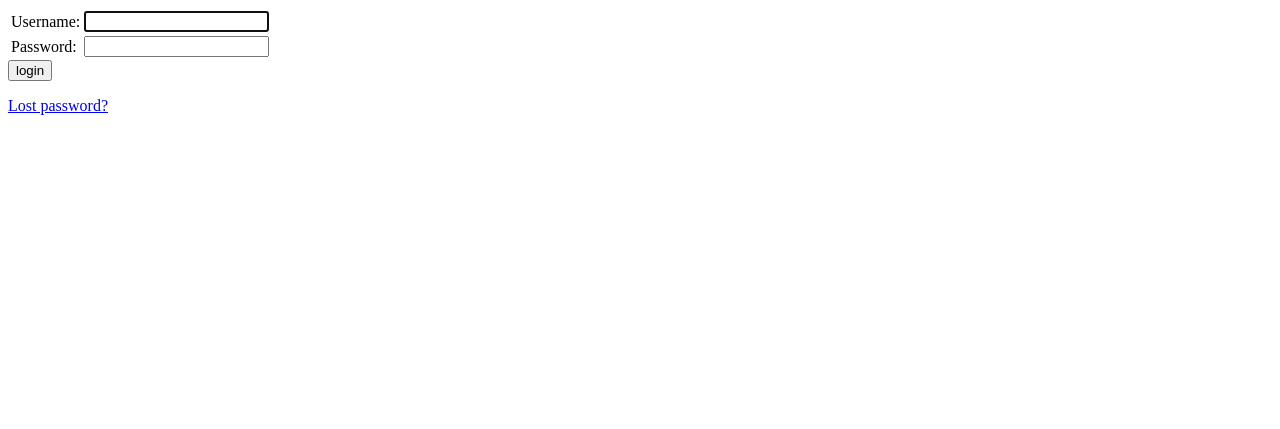
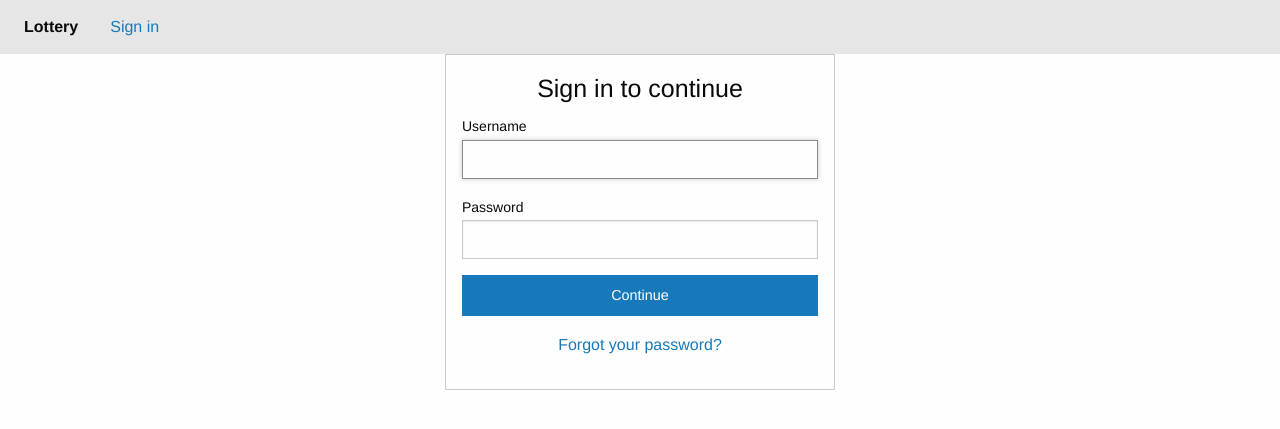
Before and after one commit to evan10s/lottery-v2, a Django app: page /login/ in a window 1280 px wide. Shown: the top 429 px of the page. Run offline with Django 3.2, Linux system fonts and the light colour scheme; some libraries are stand-ins or nearby versions.

Commit message:
Looks pretty now!

```diff
--- a/lottery/templates/registration/login.html
+++ b/lottery/templates/registration/login.html
@@ -1,34 +1,86 @@
 {% comment %} from Django docs https://docs.djangoproject.com/en/1.11/topics/auth/default/#django.contrib.auth.views.LoginView {% endcomment %}
+{% load static %}
+<!doctype HTML>
+<html>
+<head>
+  <style>
+    .log-in-form {
+    border: 1px solid #cacaca;
+    padding: 1rem;
+    border-radius: 0;
+  }
+  </style>
+  <title>Sign in</title>
+<link rel="stylesheet" href="https://cdnjs.cloudflare.com/ajax/libs/foundation/6.4.0/css/foundation.min.css" integrity="sha256-bH+WJCDLdU2hbQ9U7FUJ0hWcM1e+jO3Gwmp2f2KKDBQ=" crossorigin="anonymous" />
+</head>
+<body>
+
+
+
+<div class="title-bar" data-responsive-toggle="example-menu" data-hide-for="medium">
+  <button class="menu-icon" type="button" data-toggle="example-menu"></button>
+  <div class="title-bar-title">Lottery</div>
+</div>
+
+<div class="top-bar" id="example-menu">
+  <div class="top-bar-left">
+    <ul class="dropdown menu" data-dropdown-menu>
+      <li class="menu-text">Lottery</li>
+      <li><a href="#">
+        Sign in</a></li>
+    </ul>
+  </div>
+</div>
+
+<div class="grid-container grid align-center">
+    <div class="grid-x">
+      <div class="auto cell"></div>
+      <div class="medium-6 large-4 cell">
+
+        <form method="post" action="{% url 'login' %}" class="log-in-form">
+          {% csrf_token %}
+          <h4 class="text-center">Sign in to continue</h4>
 
           {% if form.errors %}
+          <div class="alert callout small">
             <p>Your username and password didn't match. Please try again.</p>
+          </div>
           {% endif %}
 
           {% if next %}
               {% if user.is_authenticated %}
-    <p>Your account doesn't have access to this page. To proceed,
-    please login with an account that has access.</p>
-    {% else %}
-    <p>Please login to see this page.</p>
+              <div class="alert callout small">
+                <p>Access denied.</p>
+              </div>
               {% endif %}
           {% endif %}
 
-<form method="post" action="{% url 'login' %}">
-{% csrf_token %}
-<table>
-<tr>
-    <td>{{ form.username.label_tag }}</td>
-    <td>{{ form.username }}</td>
-</tr>
-<tr>
-    <td>{{ form.password.label_tag }}</td>
-    <td>{{ form.password }}</td>
-</tr>
-</table>
 
-<input type="submit" value="login" />
+          <div class="alert callout small hide" id="submit-error">
+            <h4>Unable to submit ticket</h4>
+            <p>You entered 5 numbers, but each ticket can only contain 4 numbers.</p>
+          </div>
+
+          <label>Username
+            {{ form.username }}
+          </label>
+          <label>Password
+            {{ form.password }}
+          </label>
           <input type="hidden" name="next" value="{{ next }}" />
+          <p>
+            <input type="submit" class="button expanded" value="Continue"></input>
+          </p>
+          <p class="text-center"><a href="{% url 'password_reset' %}">Forgot your password?</a></p>
         </form>
-
-{# Assumes you setup the password_reset view in your URLconf #}
-<p><a href="{% url 'password_reset' %}">Lost password?</a></p>
+    </div>
+    <div class="auto cell"></div>
+  </div>
+</div>
+<script src="{% static "lottery/js/vendor/jquery.js" %}"></script>
+<script src="{% static "lottery/js/vendor/what-input.js" %}"></script>
+<script src="https://cdnjs.cloudflare.com/ajax/libs/foundation/6.4.0/js/foundation.min.js" integrity="sha256-GmfrdCshorQBtmJD8e9v3bPmbcJfK0Hm/bCUras0ZEg=" crossorigin="anonymous"></script><script>
+  $(document).foundation();
+</script>
+</body>
+</html>
```
Lines whose indentation alone changed are shown as unchanged.
